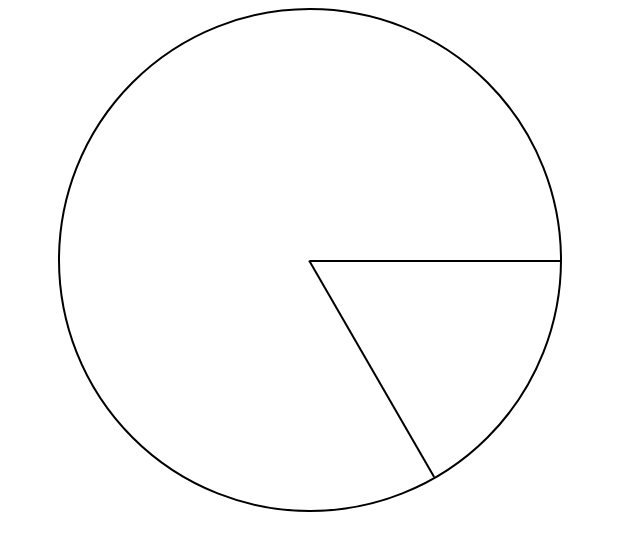
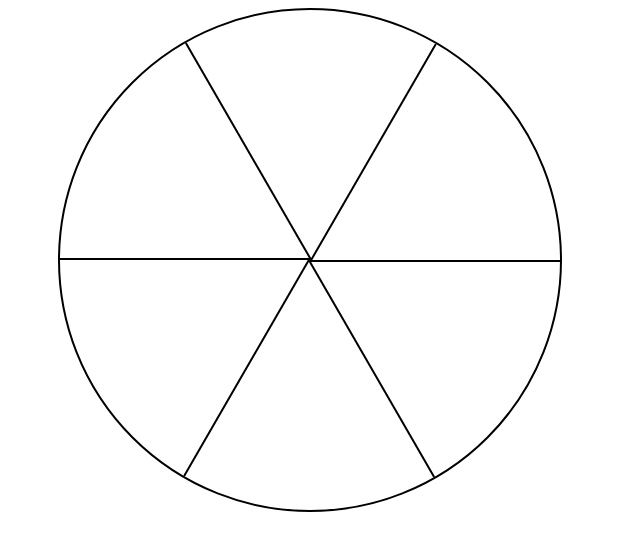
Before and after one commit to TTriebe/Ferris-Wheel, a plain HTML site: page Index.html in a window 1280 px wide. Shown: the whole page, without its empty margins (0-640 px from the left). Drawn offline with Linux system fonts and the light colour scheme.

Commit message:
Ferris Wheel- Added five line selector to target each line element

```diff
--- a/styles.css
+++ b/styles.css
@@ -19,5 +19,16 @@
 }
 .line:nth-of-type(2){
 transform: rotate(60deg);
-
 }
+.line:nth-of-type(3){
+    transform: rotate(120deg);
+}
+.line:nth-of-type(4){
+    transform: rotate(180deg);
+}
+.line:nth-of-type(5){
+    transform: rotate(240deg);
+}
+.line:nth-of-type(6){
+    transform: rotate(300deg);
+}
```
